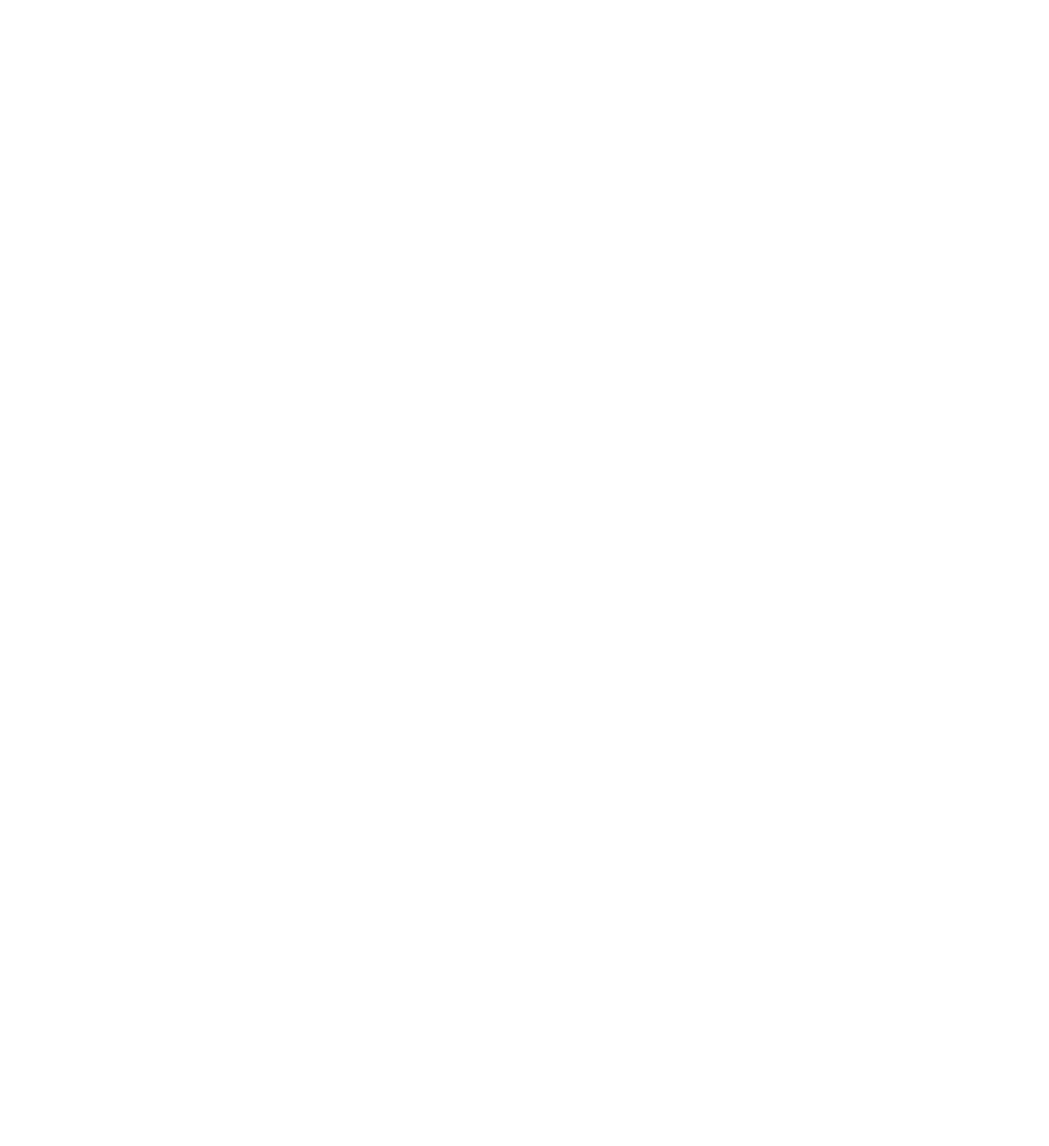
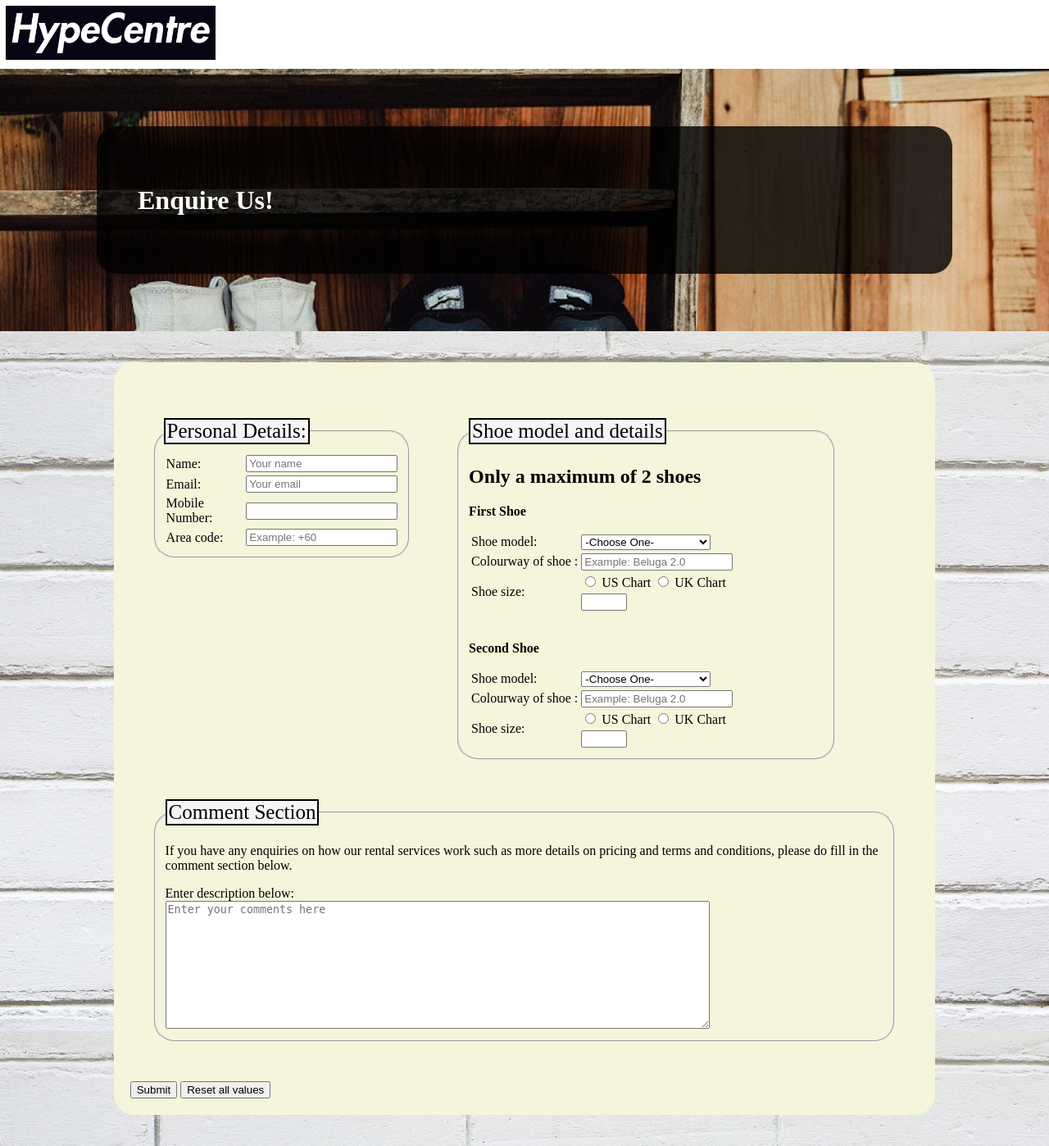
Before and after one commit to LastMinuteBanter/HypeCenter, a PHP site: page /enquiry.html in a window 1280 px wide. Before the commit the page is empty. Shown: the whole page at 82% size. Before the commit the page ends 800 px from the top, so only its background shows below. Run offline with PHP 8.4, Linux system fonts and the light colour scheme.

Commit message:
updated enquiry page

```diff
--- a/enquiry.html
+++ b/enquiry.html
@@ -1 +1,162 @@
-<html></html>
+<!DOCTYPE html>
+<html lang="en">
+    <head>
+            <meta charset="utf-8">
+            <title>Enquiry</title>
+            <link rel="stylesheet" type="text/css" href="style.css" >
+            <link rel="icon" href="images/HypeCentre.jpg">
+            <style>
+                article{
+                    background-image: url(images/whitewalls.jpg);
+                    background-size: cover;
+                    background-attachment: fixed;
+                }
+            </style>
+    </head>
+    <body>
+        <nav>
+            <img src="images/HypeCentre.jpg" alt="HypeCentre logo">
+        </nav>
+        <header>
+            <div id="enquiry-banner">
+
+            <div id="banner-info">
+                    <h1>Enquire Us!</h1>
+            </div>
+
+            </div>
+        </header>
+
+
+        <article>
+
+                <form id="survey" method="GET" action="process.php">
+                    <fieldset id="personal_details_field">
+                        <legend>Personal Details:</legend>
+
+                        <table>
+                            <tr>
+                                <td><label for="c_name">Name:</label></td>
+                                <td><input type = "text" name="c_name" placeholder="Your name" id="c_name" required="required"/></td>
+                            </tr>
+
+                            <tr>
+                                <td><label for="c_email">Email:</label></td>
+                                <td><input type = "text" name="c_email" placeholder="Your email" id="c_email" required="required"/></td>
+                            </tr>
+
+                            <tr>
+                                <td><label for="c_contact"> Mobile Number:</label></td>
+                                <td><input type = "text" name="pcontact" required="required" id="c_contact"></td>
+                            </tr>
+
+                            <tr>
+                                <td>
+                                    <label> Area code:</label>
+                                </td>
+                                <td>
+                                    <input type = "text" name="pareacode" placeholder="Example: +60" id="c_area_code" required="required"/>
+                                </td>
+                            </tr>
+                        </table>
+                    </fieldset>
+
+                    <fieldset id="shoe_model_field">
+                        <legend> Shoe model and details </legend>
+                            <h2>Only a maximum of 2 shoes</h2>
+
+                            <p><strong>First Shoe</strong></p>
+                            <table>
+                                <tr>
+                                    <td><label for="shoe1_model">Shoe model:</label></td>
+                                    <td>
+                                        <select name="shoe1_model" id="shoe1_model">
+                                        <option>-Choose One-</option>
+                                        <optgroup label="Adidas">
+                                            <option value="Yeezy True Form">Yeezy True Form</option>
+                                            <option value="Yeezy Wave Runner">Yeezy Wave Runner</option>
+                                            <option value="NMD SOLAR HU CNY">NMD Solar Hu CNY</option>
+                                            <option value="BAPE Ultraboost">Bape Ultraboost</option>
+                                            <option value="Pharell CNY Gold">Pharell CNY GOld</option>
+                                            <option value="Future Craft">Future Craft</option>
+                                        </optgroup>
+                                        </select>
+                                    </td>
+                                </tr>
+
+                                <tr>
+                                    <td><label for="shoe1_colour_way">Colourway of shoe :</label></td>
+                                    <td><input type="text" id="shoe1_colour_way" name="shoe1_colour_way" placeholder="Example: Beluga 2.0"/></td>
+                                </tr>
+
+                                <tr>
+                                    <td rowspan="2"><label for="shoe1_size">Shoe size:</label></td>
+                                <td>
+                                    <input type="radio" id="US_shoe1" name="chart_type" value="US_shoe1" required="required">
+                                    <label for="US_shoe1">US Chart</label>
+
+                                    <input type="radio" id="UK_shoe1" name="chart_type" value="UK_shoe1">
+                                    <label for="UK_shoe1">UK Chart</label>
+                                </td>
+                                <tr>
+                                    <td><input type="number" min="1" max="12" name="shoe1_size" step="1" id="shoe1_size"></td>
+                                </tr>
+                            </table>
+
+                            <br>
+                            <p><Strong>Second Shoe</Strong></p>
+                            <table>
+                            <tr>
+                                <td><label for="shoe2_model">Shoe model:</label></td>
+                                <td><select name="shoe2_model" id="shoe2_model">
+                                        <option>-Choose One-</option>
+                                        <optgroup label="Adidas">
+                                            <option value="Yeezy True Form">Yeezy True Form</option>
+                                            <option value="Yeezy Wave Runner">Yeezy Wave Runner</option>
+                                            <option value="NMD SOLAR HU CNY">NMD Solar Hu CNY</option>
+                                            <option value="BAPE Ultraboost">Bape Ultraboost</option>
+                                            <option value="Pharell CNY Gold">Pharell CNY GOld</option>
+                                            <option value="Future Craft">Future Craft</option>
+                                        </optgroup>
+                                        </select>
+                                </td>
+                            </tr>
+
+                            <tr>
+                                <td><label for="shoe2_colour_way">Colourway of shoe :</label></td>
+                                <td><input type="text" id="shoe2_colour_way" name="shoe2_colour_way" placeholder="Example: Beluga 2.0"/></td>
+                            </tr>
+
+                            <tr>
+                                    <td rowspan="2"><label for="shoe2_size">Shoe size:</label></td>
+                                <td>
+                                    <input type="radio" id="US_shoe2" name="chart_type" value="US_shoe2" required="required">
+                                    <label for="US_shoe2" >US Chart</label>
+
+                                    <input type="radio" id="UK_shoe2" name="chart_type" value="UK_shoe2">
+                                    <label for="UK_shoe2">UK Chart</label>
+                                </td>
+                                <tr>
+                                    <td><input type="number" min="1" max="12" name="shoe2_size" step="1" id="shoe2_size"></td>
+                                </tr>
+
+                            </table>
+
+                        </fieldset>
+
+                    <fieldset>
+                        <legend>Comment Section</legend>
+                            <p>If you have any enquiries on how our rental services work such as more details on pricing and terms and conditions, please do fill in the comment section below.</p>
+                        <label>Enter description below:
+                            <br/>
+                            <textarea name="comments" placeholder="Enter your comments here"  cols="80" rows="10"></textarea>
+                        </label>
+                    </fieldset>
+
+                    <input type="submit" value="Submit">
+                    <input type="reset" value="Reset all values">
+                    </form>
+        </article>
+
+    </body>
+</html>
--- a/style.css
+++ b/style.css
@@ -1,3 +1,6 @@
+body{
+    margin:0;
+}
 
 nav img{
     border:7px solid white;
@@ -5,21 +8,36 @@ nav img{
     width:20%;
 }
 
+/*For headers and banners*/
 header{
-    background-image: url(images/10-best-adidas-2017-2.jpg);
-    background-size: cover;
     color:white;
+}
+
+#addias-banner,#enquiry-banner{ /*Standard for all banners*/
+    background-attachment: fixed;
     padding:50px;
 }
 
-#product-info img{
+#adidas-banner{
+    background-image: url(images/10-best-adidas-2017-2.jpg);
+    background-size: cover;
+}
+
+#enquiry-banner{
+    background-image: url(images/barn-black-shoes-board-1556761.jpg);
+    background-size: cover;
+}
+
+#banner-info img{ /*Information part of the banner*/
     height:15%;
     width:20%;
     float:left;
 }
 
-#product-info{
 
+
+#banner-info{
+    border-radius: 25px;
     background:rgba(0,0,0,0.8);
     z-index: 2;
     padding:50px;
@@ -28,7 +46,7 @@ header{
     overflow: auto;
 }
 
-#product-info p{
+#banner-info p{
     font-weight: bold;
     width:70%;
     float:left;
@@ -36,6 +54,8 @@ header{
     font-family: 'Trebuchet MS', 'Lucida Sans Unicode', 'Lucida Grande', 'Lucida Sans', Arial, sans-serif;
     font-size: 20px;
 }
+
+/*end of header and banners*/
 
 article {
     overflow:hidden;
@@ -52,10 +72,47 @@ article {
     height:30%;
 }
 
+.product_box p{
+    opacity:1;
+    position: relative;
+    color:red;
+    z-index:1;
+}
+
 .product_box img{
     border:2px solid yellow;
     height:70%;
     width:70%;
+}
+
+#personal_details_field{
+    float:left;
+    padding:10px;
+    width:30%;
+}
+
+#shoe_model_field{
+    float:left;
+    width:45%;
+}
+
+form{
+    border-radius: 25px;
+    padding:20px;
+    background-color:beige;
+    width:80%;
+    margin:0 auto;
+}
+
+fieldset{
+    border-radius: 25px;
+    margin:5% 3%;
+}
+
+legend{
+    font-size:25px;
+    border:2px solid black;
+    background-color:whitesmoke;
 }
 
 footer{
```
Also changed, not shown: adidas.html (+10 -7 lines), images/barn-black-shoes-board-1556761.jpg (added), images/whitewalls.jpg (added).
